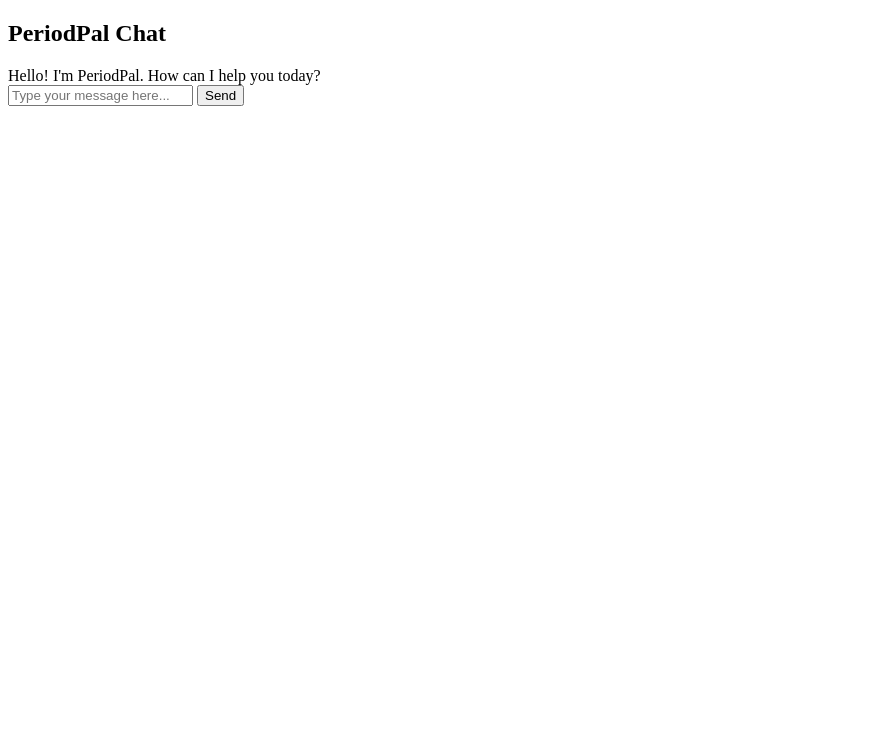
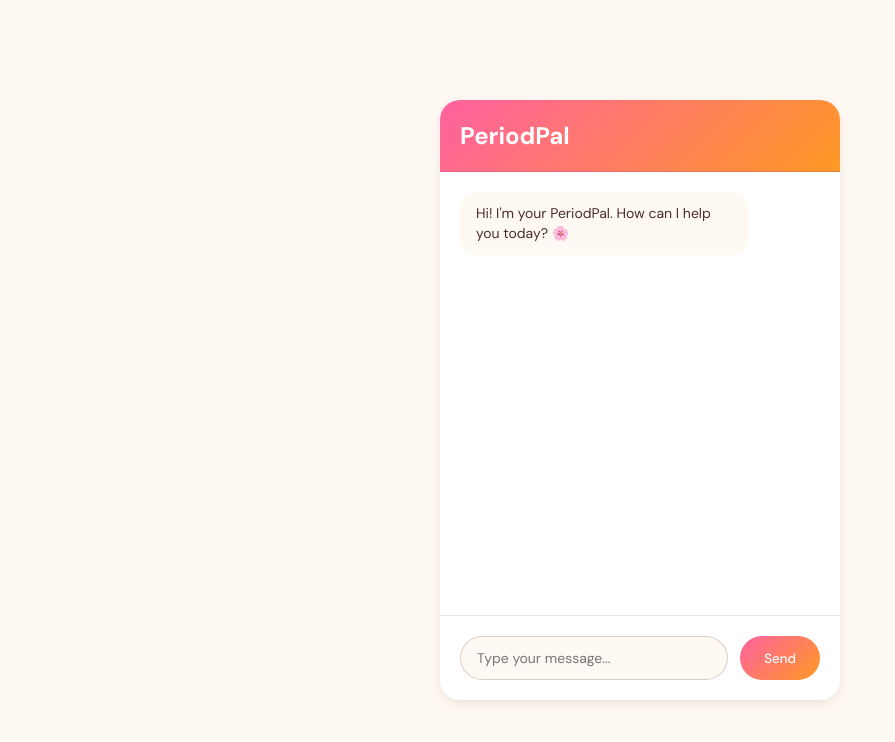
Before and after one commit to MyraArora/killmeplease, a website: page public/index.html in a window 1280 px wide. Shown: the whole page, without its empty margins (0-895 px from the left). Drawn offline with Linux system fonts and the light colour scheme.

Commit message:
Update index.html

```diff
--- a/public/index.html
+++ b/public/index.html
@@ -1,113 +1,249 @@
 <!DOCTYPE html>
-<html lang="en">
+<html>
 <head>
     <meta charset="UTF-8">
-    <meta name="viewport" content="width=device-width, initial-scale=1.0">
-    <title>Gemini Chatbot</title>
+    <link href="https://fonts.googleapis.com/css2?family=DM+Sans:wght@400;500;700&display=swap" rel="stylesheet">
     <style>
-        /* Your existing styles remain the same */
+        * {
+            margin: 0;
+            padding: 0;
+            box-sizing: border-box;
+            font-family: 'DM Sans', sans-serif;
+        }
+
+        body {
+            background-color: #FFF9F4;
+            color: #4A2C2A;
+            height: 100vh;
+            display: flex;
+            justify-content: center;
+            align-items: center;
+            padding: 20px;
+        }
+
+        .chat-container {
+            width: 100%;
+            max-width: 400px;
+            height: 600px;
+            background: white;
+            border-radius: 20px;
+            box-shadow: 0 4px 12px rgba(74, 44, 42, 0.1);
+            display: flex;
+            flex-direction: column;
+        }
+
+        .chat-header {
+            padding: 20px;
+            border-bottom: 1px solid rgba(74, 44, 42, 0.1);
+            background: linear-gradient(135deg, #ff61a0 0%, #ff9924 100%);
+            border-radius: 20px 20px 0 0;
+            color: white;
+        }
+
+        .chat-header h1 {
+            font-size: 24px;
+            font-weight: 700;
+        }
+
+        .chat-messages {
+            flex: 1;
+            overflow-y: auto;
+            padding: 20px;
+            display: flex;
+            flex-direction: column;
+            gap: 16px;
+        }
+
+        .message {
+            max-width: 80%;
+            padding: 12px 16px;
+            border-radius: 16px;
+            font-size: 14px;
+            line-height: 1.4;
+        }
+
+        .bot-message {
+            background-color: #FFF9F4;
+            align-self: flex-start;
+            color: #4A2C2A;
+        }
+
+        .user-message {
+            background: linear-gradient(135deg, #ff61a0 0%, #ff9924 100%);
+            color: white;
+            align-self: flex-end;
+        }
+
+        .chat-input {
+            padding: 20px;
+            border-top: 1px solid rgba(74, 44, 42, 0.1);
+            display: flex;
+            gap: 12px;
+        }
+
+        .chat-input input {
+            flex: 1;
+            padding: 12px 16px;
+            border: 1px solid rgba(74, 44, 42, 0.2);
+            border-radius: 24px;
+            font-size: 14px;
+            color: #4A2C2A;
+            background: #FFF9F4;
+        }
+
+        .chat-input input:focus {
+            outline: none;
+            border-color: #ff61a0;
+        }
+
+        .chat-input button {
+            padding: 12px 24px;
+            border: none;
+            border-radius: 24px;
+            background: linear-gradient(135deg, #ff61a0 0%, #ff9924 100%);
+            color: white;
+            font-weight: 500;
+            cursor: pointer;
+            transition: opacity 0.2s;
+        }
+
+        .chat-input button:hover {
+            opacity: 0.9;
+        }
+
+        .chat-input button:disabled {
+            opacity: 0.5;
+            cursor: not-allowed;
+        }
+
+        .typing-indicator {
+            display: none;
+            align-self: flex-start;
+            background-color: #FFF9F4;
+            padding: 8px 16px;
+            border-radius: 16px;
+            color: #4A2C2A;
+            font-size: 14px;
+        }
     </style>
 </head>
 <body>
     <div class="chat-container">
         <div class="chat-header">
-            <h2>PeriodPal Chat</h2>
+            <h1>PeriodPal</h1>
         </div>
-        <div id="error-container"></div>
-        <div class="chat-messages" id="chat-messages">
+        <div class="chat-messages">
             <div class="message bot-message">
-                <div class="message-content">
-                    Hello! I'm PeriodPal. How can I help you today?
+                Hi! I'm your PeriodPal. How can I help you today? 🌸
             </div>
+            <div class="typing-indicator">PeriodPal is typing...</div>
         </div>
-        </div>
-        <div id="status" class="status-indicator"></div>
-        <div class="input-area">
-            <input type="text" id="user-input" placeholder="Type your message here..." autocomplete="off">
-            <button id="send-button">Send</button>
+        <div class="chat-input">
+            <input type="text" placeholder="Type your message..." id="messageInput">
+            <button onclick="sendMessage()" id="sendButton">Send</button>
         </div>
     </div>
 
     <script>
-        const chatMessages = document.getElementById('chat-messages');
-        const userInput = document.getElementById('user-input');
-        const sendButton = document.getElementById('send-button');
-        const errorContainer = document.getElementById('error-container');
-        const statusIndicator = document.getElementById('status');
+        let chatHistory = [];
+        const messagesContainer = document.querySelector('.chat-messages');
+        const input = document.getElementById('messageInput');
+        const sendButton = document.getElementById('sendButton');
+        const typingIndicator = document.querySelector('.typing-indicator');
 
-        function showError(message) {
-            errorContainer.innerHTML = `<div class="error-message">${message}</div>`;
-        }
+        async function sendMessage() {
+            const message = input.value.trim();
 
-        function setStatus(message) {
-            statusIndicator.textContent = message;
-        }
+            if (message) {
+                // Disable input and button while processing
+                input.disabled = true;
+                sendButton.disabled = true;
 
-        function addMessage(content, isUser = false) {
-            const messageDiv = document.createElement('div');
-            messageDiv.className = `message ${isUser ? 'user-message' : 'bot-message'}`;
+                // Add user message to UI
+                const userMessage = document.createElement('div');
+                userMessage.className = 'message user-message';
+                userMessage.textContent = message;
+                messagesContainer.appendChild(userMessage);
 
-            const messageContent = document.createElement('div');
-            messageContent.className = 'message-content';
-            messageContent.textContent = content;
-            messageDiv.appendChild(messageContent);
+                // Show typing indicator
+                typingIndicator.style.display = 'block';
+                messagesContainer.scrollTop = messagesContainer.scrollHeight;
 
-            chatMessages.appendChild(messageDiv);
-            chatMessages.scrollTop = chatMessages.scrollHeight;
-        }
+                try {
+                    // Update chat history with the new user message
+                    chatHistory.push({
+                        role: "user",
+                        parts: [{ text: message }]
+                    });
 
-        async function sendMessage(message) {
-            try {
-                setStatus('Sending message...');
-                errorContainer.innerHTML = '';
+                    // Prepare request body in Gemini format
+                    const requestBody = {
+                        contents: [{
+                            parts: [{
+                                text: message
+                            }]
+                        }],
+                        history: chatHistory
+                    };
 
+                    // Send request to your Express server
                     const response = await fetch('http://localhost:3000/api/chat', {
                         method: 'POST',
                         headers: {
                             'Content-Type': 'application/json',
                         },
-                    body: JSON.stringify({
-                        contents: [{
-                            parts: [{
-                                text: message
-                            }]
-                        }]
-                    })
+                        body: JSON.stringify(requestBody)
                     });
 
                     if (!response.ok) {
-                    const errorData = await response.json();
-                    throw new Error(errorData.details || 'Server error');
+                        throw new Error('Network response was not ok');
                     }
 
                     const data = await response.json();
-                setStatus('');
 
-                if (data.candidates && data.candidates[0]?.content?.parts[0]?.text) {
-                    addMessage(data.candidates[0].content.parts[0].text, false);
-                } else {
-                    throw new Error('Invalid response format from server');
-                }
+                    // Hide typing indicator
+                    typingIndicator.style.display = 'none';
+
+                    // Add bot response to UI
+                    const botMessage = document.createElement('div');
+                    botMessage.className = 'message bot-message';
+                    botMessage.textContent = data.candidates[0].content.parts[0].text;
+                    messagesContainer.appendChild(botMessage);
+
+                    // Update chat history with bot response
+                    chatHistory.push({
+                        role: "model",
+                        parts: [{ text: data.candidates[0].content.parts[0].text }]
+                    });
+
                 } catch (error) {
                     console.error('Error:', error);
-                setStatus('');
-                showError(`Error: ${error.message}`);
+
+                    // Hide typing indicator
+                    typingIndicator.style.display = 'none';
+
+                    // Show error message in chat
+                    const errorMessage = document.createElement('div');
+                    errorMessage.className = 'message bot-message';
+                    errorMessage.textContent = "Sorry, I'm having trouble connecting. Please try again.";
+                    messagesContainer.appendChild(errorMessage);
+                }
+
+                // Re-enable input and button
+                input.disabled = false;
+                sendButton.disabled = false;
+                input.value = '';
+                input.focus();
+
+                // Scroll to bottom
+                messagesContainer.scrollTop = messagesContainer.scrollHeight;
             }
         }
 
-        function handleUserInput() {
-            const message = userInput.value.trim();
-            if (message) {
-                addMessage(message, true);
-                userInput.value = '';
-                sendMessage(message);
-            }
-        }
-
-        sendButton.addEventListener('click', handleUserInput);
-        userInput.addEventListener('keypress', (e) => {
-            if (e.key === 'Enter') {
-                handleUserInput();
+        // Allow Enter key to send message
+        input.addEventListener('keypress', function(e) {
+            if (e.key === 'Enter' && !input.disabled) {
+                sendMessage();
             }
         });
     </script>
```
Lines whose indentation alone changed are shown as unchanged.
